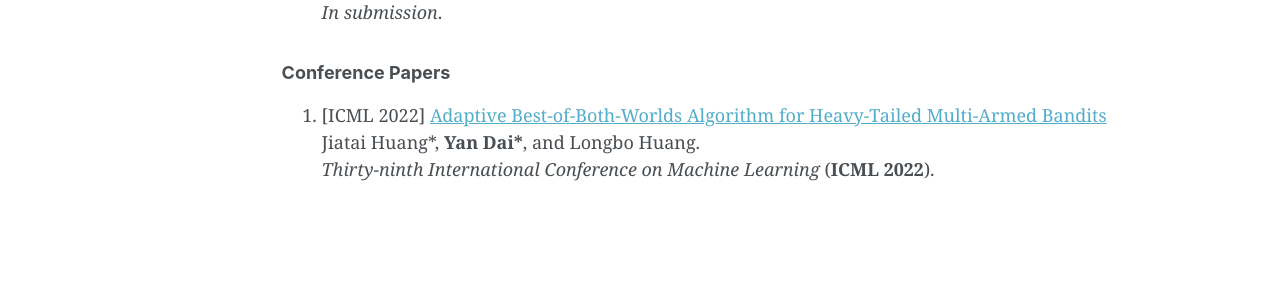
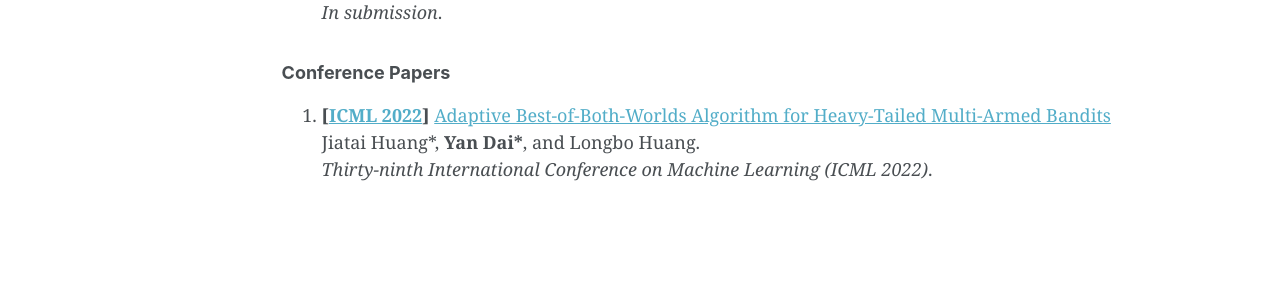
Before and after one commit to yandaichn/yandaichn.github.io, a Jekyll site: the page built from _pages/publications.md, in a window 1280 px wide and 951 px high. Shown: the part 552-850 px from the top of the window. Built offline with Jekyll 4.4.1, drawn with Linux system fonts in a browser that asks for light colours; some web fonts are replaced; part of the change alters nothing that is shown.

Commit message:
Upd pubs

```diff
--- a/_pages/publications.md
+++ b/_pages/publications.md
@@ -24,7 +24,7 @@ Check my [Google Scholar profile](https://scholar.google.com/citations?user=gkG4
 
 ### Conference Papers
 
-1.  \[ICML 2022\] [Adaptive Best-of-Both-Worlds Algorithm for Heavy-Tailed Multi-Armed Bandits](https://arxiv.org/abs/2201.11921)
+1.  **\[[ICML 2022](https://proceedings.mlr.press/v162/huang22c.html)\]** [Adaptive Best-of-Both-Worlds Algorithm for Heavy-Tailed Multi-Armed Bandits](https://arxiv.org/abs/2201.11921)
     Jiatai Huang\*, **Yan Dai\***, and Longbo Huang.
-    *Thirty-ninth International Conference on Machine Learning* (**ICML 2022**).
+    *Thirty-ninth International Conference on Machine Learning (ICML 2022)*.
 {: reversed="reversed"}
```
Also changed, not shown: 2 other files.
